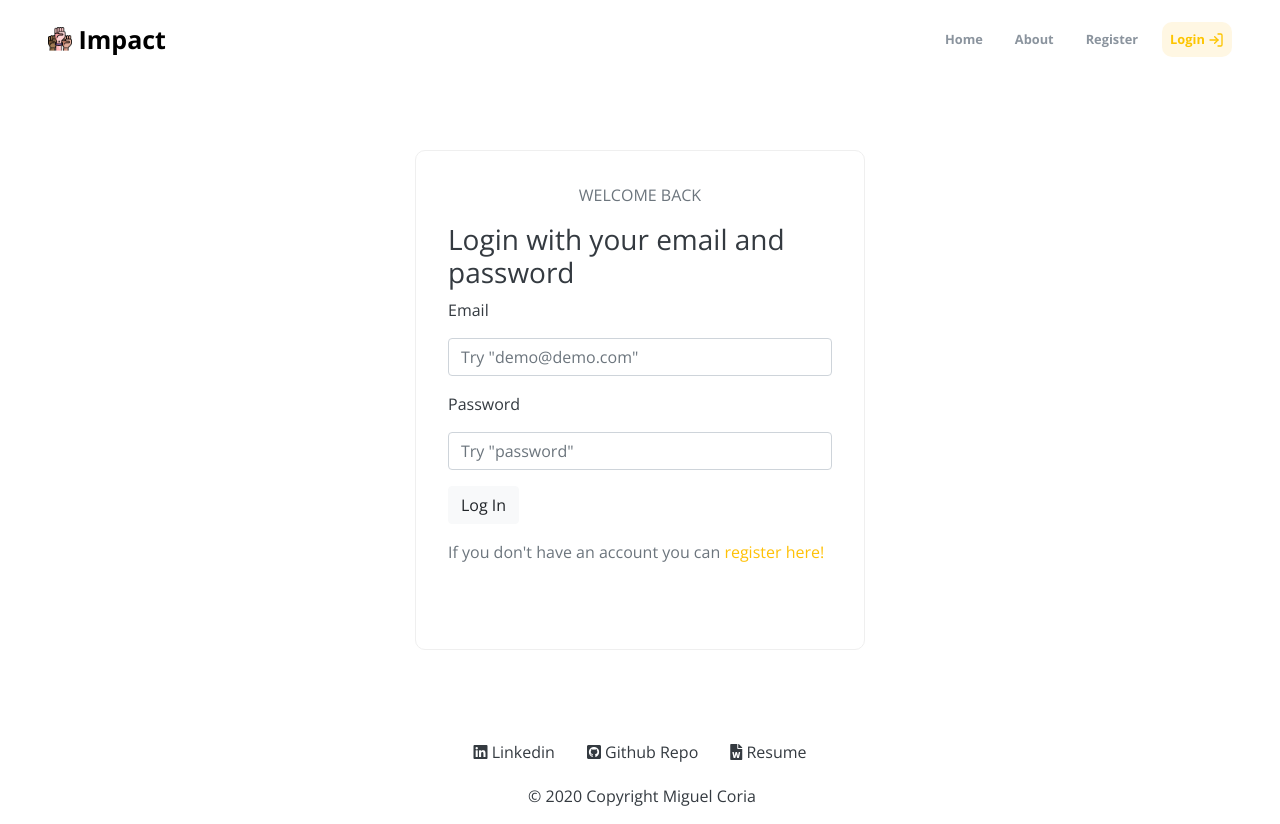
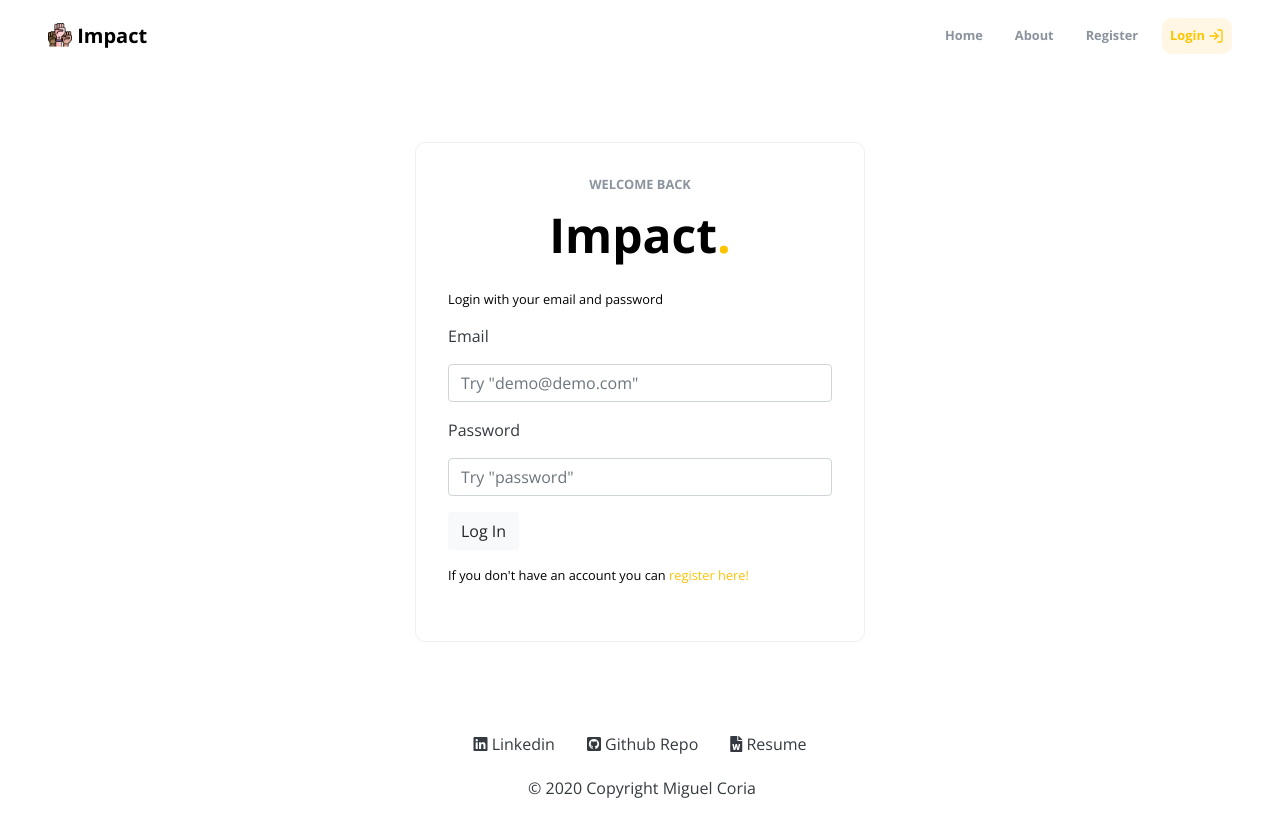
Before and after one commit to miguelcoria94/Impact, a Flask app: page /login in a window 1280 px wide. After the commit the page ends 798 px from the top, so only its background shows below. Run offline with Flask 2, Linux system fonts and the light colour scheme; some libraries are stand-ins or nearby versions.

Commit message:
working on the login page

```diff
--- a/impact/static/styles/main.css
+++ b/impact/static/styles/main.css
@@ -105,11 +105,17 @@ nav {
   color: #afbbcc !important;
 }
 
-.logo-text {
+.login-logo {
   font-size: 25px !important;
   font-weight: 800 !important;
   color: black !important;
   font-weight: 700 !important;
+  position: relative;
+  bottom: 1rem;
+}
+
+.login-subtitle {
+  font-size: 0.7rem;
 }
 
 .form-div {
@@ -134,6 +140,27 @@ textarea {
   border: 1px solid #efefef;
   width: 450px;
   height: 500px;
+}
+
+.login-subtitle {
+  font-size: 0.8rem !important;
+  font-weight: bold !important;
+  color: #8b949e !important;
+}
+
+.login-logo {
+  font-size: 3rem !important;
+  margin: 0rem !important;
+}
+
+.login-logo span {
+  color: #fdc500;
+}
+
+.login-text {
+  font-size: 0.8rem !important;
+  color: black !important;
+  margin-bottom: 1rem;
 }
 
 @media only screen and (max-width: 863px) {
--- a/impact/templates/login.html
+++ b/impact/templates/login.html
@@ -1,7 +1,15 @@
 {% extends "base.html" %} {% block content %}
 <div class="login-container align-self-center m-auto">
-  <p class="text-muted text-center">WELCOME BACK</p>
-  <h3 class="text-dark">Login with your email and password</h3>
+  <p class="text-center login-subtitle">WELCOME BACK</p>
+  <a
+    style="display: block"
+    class="navbar-brand font-weight-bold logo-text text-center login-logo"
+    href="/"
+    style="color: #000000"
+  >
+    Impact<span>.</span></a
+  >
+  <h3 class="login-text">Login with your email and password</h3>
   {% with messages = get_flashed_messages(category_filter=["success"]) %} {% if
   messages %}
   <div class="alert alert-success alert-dismissible fade show" role="alert">
@@ -31,7 +39,7 @@
     </div>
     <div class="form-group">{{form.submit(class='btn btn-light')}}</div>
   </form>
-  <p class="text-muted">
+  <p class="login-text">
     If you don't have an account you can
     <a class="text-warning" href="/register">register here!</a>
   </p>
```
